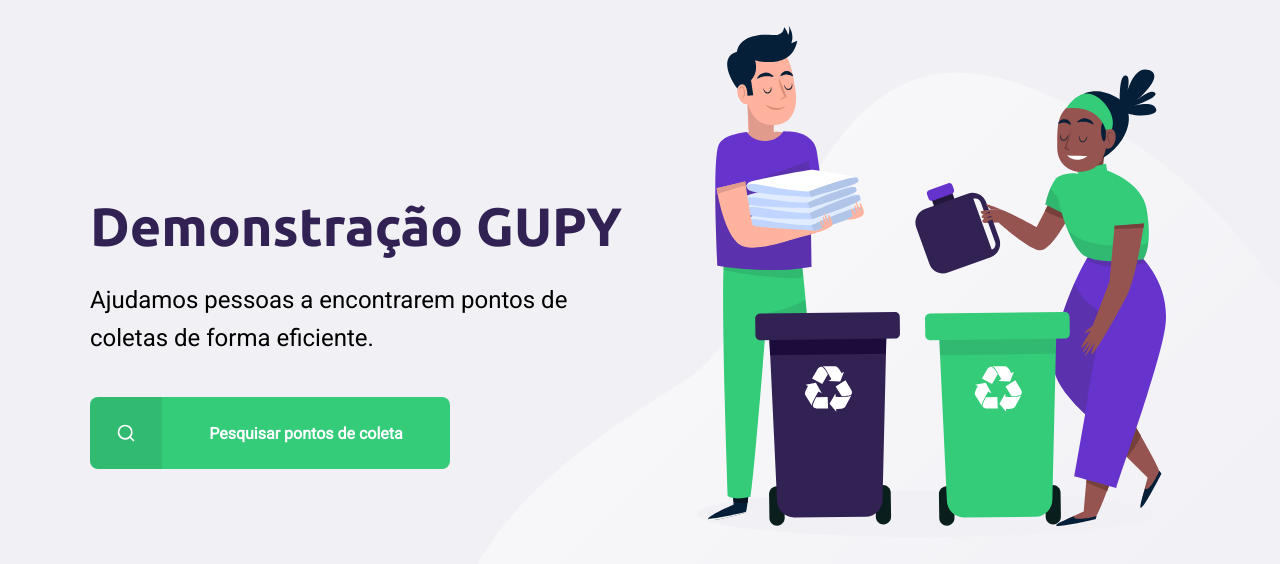
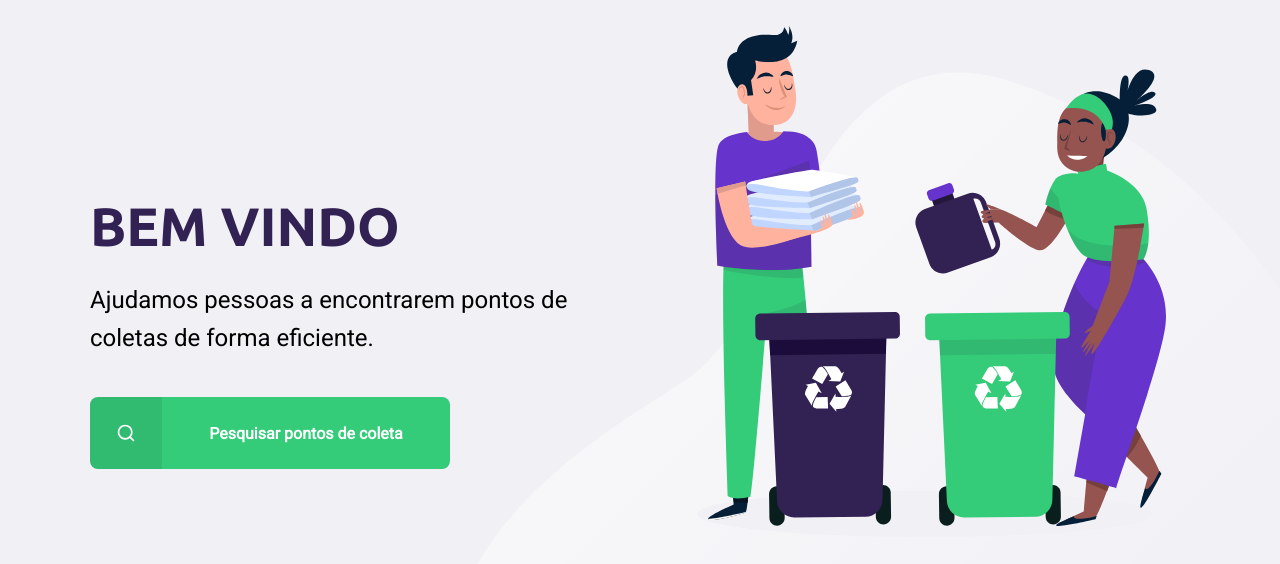
Before and after one commit to luancarlos021/Ecoleta_NLW, a website: page src/views/index.html in a window 1280 px wide. Shown: the part 114-678 px from the top of the page. Drawn offline with nearby package versions, Linux system fonts and the light colour scheme; files that its build step writes are made by us from their sources.

Commit message:
feat: Bem vindo

```diff
--- a/src/views/index.html
+++ b/src/views/index.html
@@ -17,7 +17,7 @@
         </header>
 
         <main>
-            <h1>Demonstração GUPY</h1>
+            <h1>BEM VINDO</h1>
             <p>Ajudamos pessoas a encontrarem pontos de coletas de forma eficiente.</p>
             <a href="#">
                 <span></span>
```
